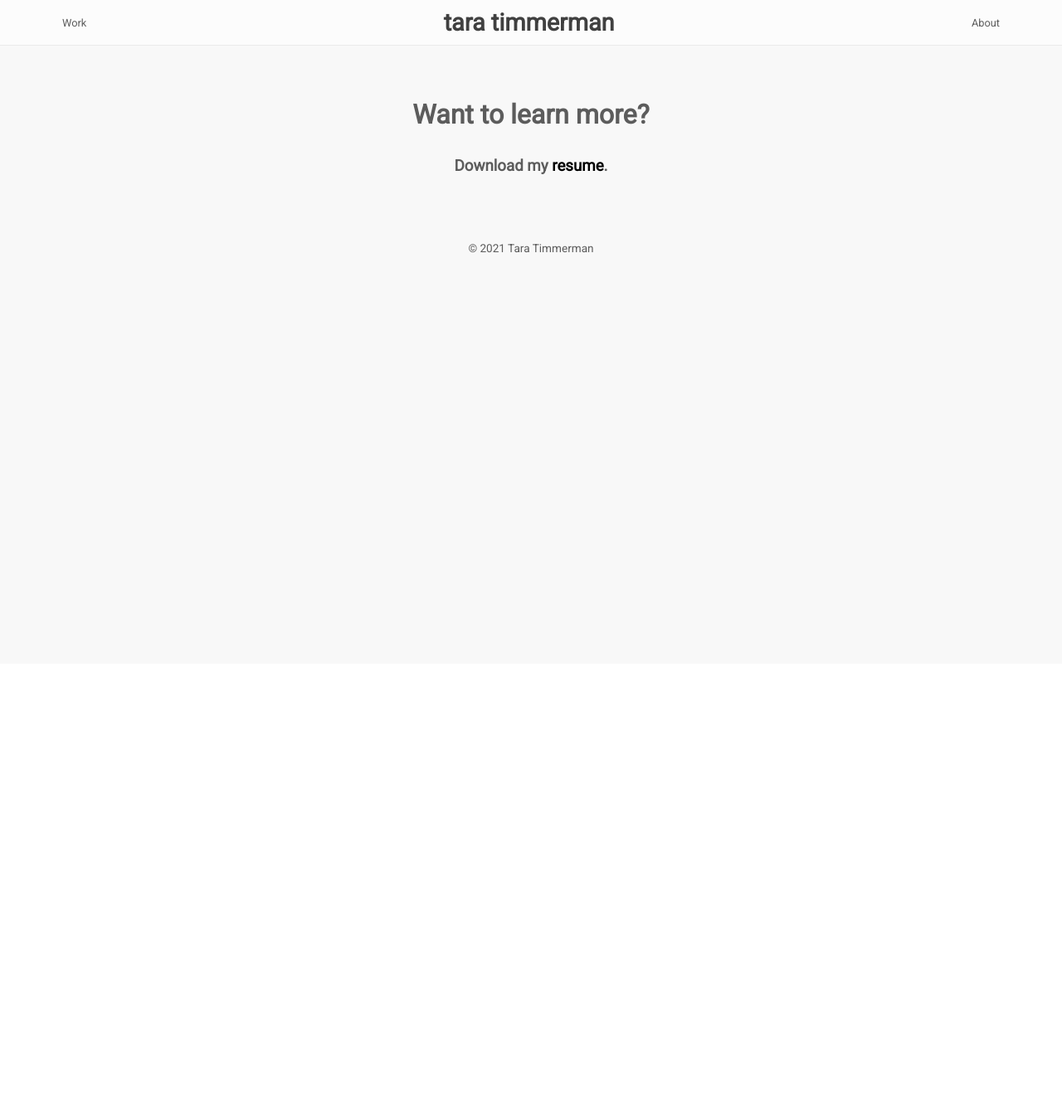
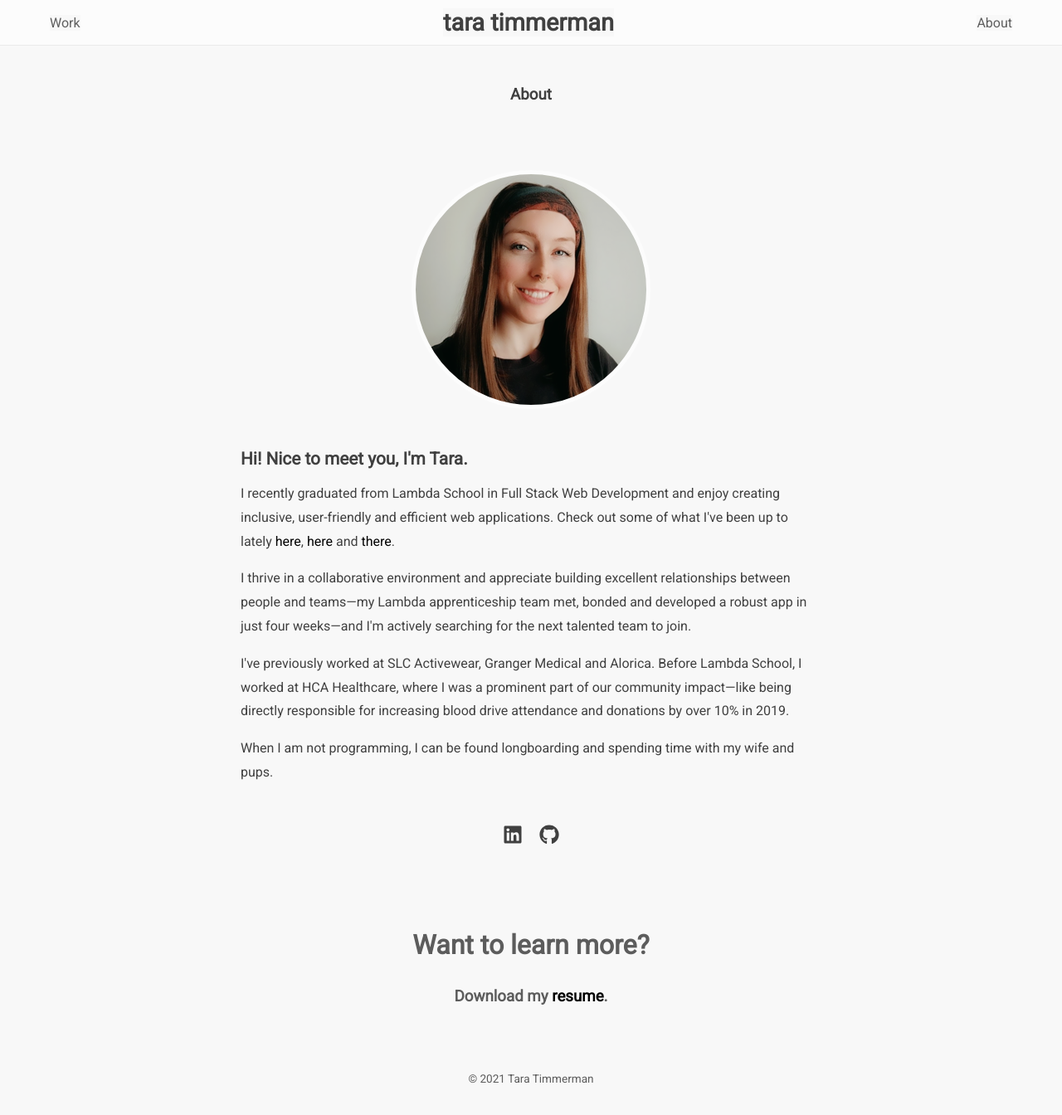
Before and after one commit to taratimmerman/portfolio, a React (Create React App) app in the folder tara-portfolio/: page /about in a window 1280 px wide. Shown: the top 1344 px of the page at 83% size. Before the commit the page ends 800 px from the top, so only its background shows below. Built offline with nearby package versions, Linux system fonts and the light colour scheme.

Commit message:
Built and styled About page.

```diff
--- a/tara-portfolio/src/App.css
+++ b/tara-portfolio/src/App.css
@@ -5,4 +5,5 @@
   box-sizing: border-box;
   margin: 0;
   padding: 0;
+  background-color: #f8f8f8;
 }
--- a/tara-portfolio/src/App.js
+++ b/tara-portfolio/src/App.js
@@ -1,6 +1,7 @@
 import './App.css';
 import Navbar from './components/Navbar';
 import Footer from './components/Footer';
+import About from './components/About';
 import {
   BrowserRouter as Router,
   Switch,
@@ -8,18 +9,17 @@ import {
 } from "react-router-dom";
 import styled from 'styled-components';
 
-
 function App() {
   return (
     <Router>
 
-      <AppContainer>
+      <>
 
         <Navbar />
 
         <Switch>
           <Route path="/about">
-
+            <About />
           </Route>
 
           <Route path="/">
@@ -29,17 +29,10 @@ function App() {
 
         <Footer />
 
-      </AppContainer>
+      </>
 
     </Router>
   );
 }
 
 export default App;
-
-// STYLED COMPONENTS BELOW:
-
-const AppContainer = styled.div`
-  background-color: #f8f8f8;
-  height: 100vh;
-`;
--- /dev/null
+++ b/tara-portfolio/src/components/About.js
@@ -0,0 +1,97 @@
+import React from 'react';
+import styled from 'styled-components';
+import Tara from '../assets/tara.png';
+import { FaLinkedin, FaGithub } from 'react-icons/fa';
+
+const About = () => {
+    return (
+        <AboutContainer>
+
+            <StyledH3>About</StyledH3>
+
+            <AboutImage alt="Tara Timmerman"></AboutImage>
+
+            <AboutText>
+                <StyledH4>Hi! Nice to meet you, I'm Tara.</StyledH4>
+                <StyledP>I recently graduated from Lambda School in Full Stack Web Development and enjoy creating inclusive, user-friendly and efficient web applications. Check out some of what I've been up to lately <StyledLink href="https://dev.to/taratimmerman" target="_blank">here</StyledLink>, <StyledLink href="https://github.com/taratimmerman/amazon-clone-frontend" target="_blank">here</StyledLink> and <StyledLink href="https://github.com/taratimmerman/amazon-clone-backend" target="_blank">there</StyledLink>.</StyledP>
+                <StyledP>I thrive in a collaborative environment and appreciate building excellent relationships between people and teams—my Lambda apprenticeship team met, bonded and developed a robust app in just four weeks—and I'm actively searching for the next talented team to join.</StyledP>
+                <StyledP>I've previously worked at SLC Activewear, Granger Medical and Alorica. Before Lambda School, I worked at HCA Healthcare, where I was a prominent part of our community impact—like being directly responsible for increasing blood drive attendance and donations by over 10% in 2019.</StyledP>
+                <StyledP>When I am not programming, I can be found longboarding and spending time with my wife and pups.</StyledP>
+            </AboutText>
+
+            <SocialsWrapper>
+            <SocialsLink href="https://www.linkedin.com/in/tara-timmerman/" target="_blank"><FaLinkedin /></SocialsLink>
+            <SocialsLink href="https://github.com/taratimmerman" target="_blank"><FaGithub /></SocialsLink>
+            </SocialsWrapper>
+
+        </AboutContainer>
+    )
+}
+
+export default About
+
+// STYLED COMPONENTS BELOW:
+
+const AboutImage = styled.div`
+    background-image: url(${Tara});
+    background-position: center;
+    width: 18rem;
+    height: 18rem;
+    border-radius: 50%;
+    border: 5px solid #fcfcfc;
+`;
+
+const AboutContainer = styled.section`
+    display: flex;
+    align-items: center;
+    justify-content: center;
+    flex-direction: column;
+    color: #404040;
+    margin: 3rem 0 5rem 0;
+`;
+
+const StyledH3 = styled.h3`
+    margin: 0 0 5rem 0;
+`;
+
+const AboutText = styled.div`
+    margin: 3rem 0;
+    justify-content: flex-start;
+    width: 70vw;
+    max-width: 700px;
+`;
+
+const StyledH4 = styled.h4`
+    font-size: 1.3rem;
+`;
+
+const StyledP = styled.p`
+    margin: 1rem 0 0 0;
+    line-height: 1.8em;
+    text-rendering: optimizeLegibility;
+`;
+
+const StyledLink = styled.a`
+    text-decoration: none;
+    color: black;
+
+    &:hover {
+        text-decoration: underline;
+        }
+`;
+
+const SocialsWrapper = styled.div`
+    max-width: 100px;
+`;
+
+const SocialsLink = styled.a`
+    text-decoration: none;
+    color: #404040;;
+    font-size: 1.5rem;
+    padding: 10px;
+
+    &:hover {
+        transition: 0.8s ease-out;
+        color: black;
+        }
+`;
--- a/tara-portfolio/src/components/Footer.js
+++ b/tara-portfolio/src/components/Footer.js
@@ -42,6 +42,6 @@ const StyledLink = styled.a`
 `;
 
 const Copyright = styled.span`
-    margin: 4rem 0 0 0;
+    margin: 4rem 2rem 0;
     font-size: .85rem;
 `;
--- a/tara-portfolio/src/components/Navbar.js
+++ b/tara-portfolio/src/components/Navbar.js
@@ -1,6 +1,9 @@
 import React from 'react';
 import styled from 'styled-components';
 import { FaBars } from 'react-icons/fa';
+import {
+    Link
+} from "react-router-dom";
 
 const Navbar = ({ toggle }) => {
     return (
@@ -9,17 +12,23 @@ const Navbar = ({ toggle }) => {
                 <FaBars />
             </MobileIcon>
 
+            <Link to="/" style={LinkStyle}>
                 <NavOption>
                     Work
                 </NavOption>
+            </Link>
 
+            <Link to="/" style={LogoStyle}>
                 <NavLogo>
                     tara timmerman
                 </NavLogo>
+            </Link>
 
+            <Link to="/about" style={LinkStyle}>
                 <NavOption>
                     About
                 </NavOption>
+            </Link>
 
         </NavContainer>
     )
@@ -47,19 +56,26 @@ const NavContainer = styled.nav`
     }
 `;
 
+const LinkStyle = {
+    color: '#5e5e5e',
+    margin: '60px',
+    fontsize: '.80rem',
+    textDecoration: 'none'
+};
+
+const LogoStyle = {
+    textDecoration: 'none'
+};
+
 const NavOption = styled.div`
-    color: #5e5e5e;
-    margin: 75px;
-    font-size: .80rem;
-    cursor: pointer;
 
     &.active {
-        color: #404040;
+        color: black;
     }
 
     &:hover {
         transition: all 0.2s ease-in-out;
-        color: #404040;
+        color: black;
     }
 
     @media screen and (max-width: 768px) {
@@ -69,10 +85,8 @@ const NavOption = styled.div`
 
 const NavLogo = styled.div`
     color: #404040;
-    cursor: pointer;
     font-size: 1.8rem;
     font-weight: bold;
-    text-decoration: none;
     display: flex;
     align-items: center;
 
```
Also changed, not shown: tara-portfolio/src/assets/tara.png (added). Lines whose indentation alone changed are shown as unchanged.
